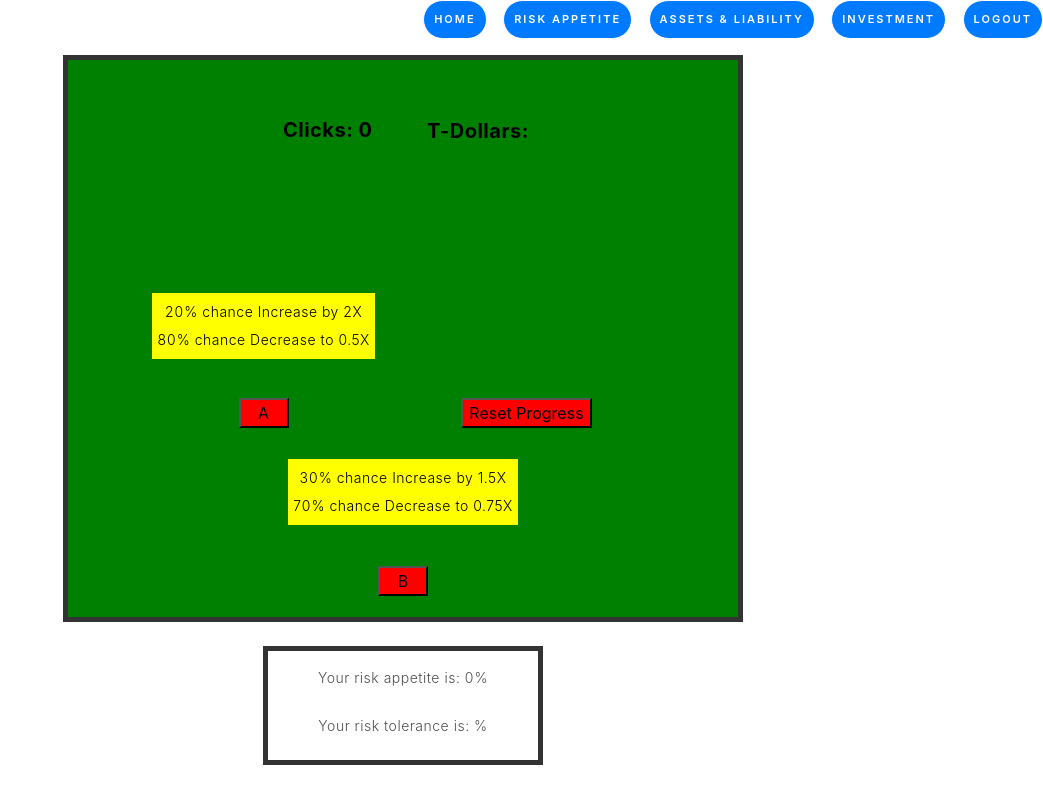
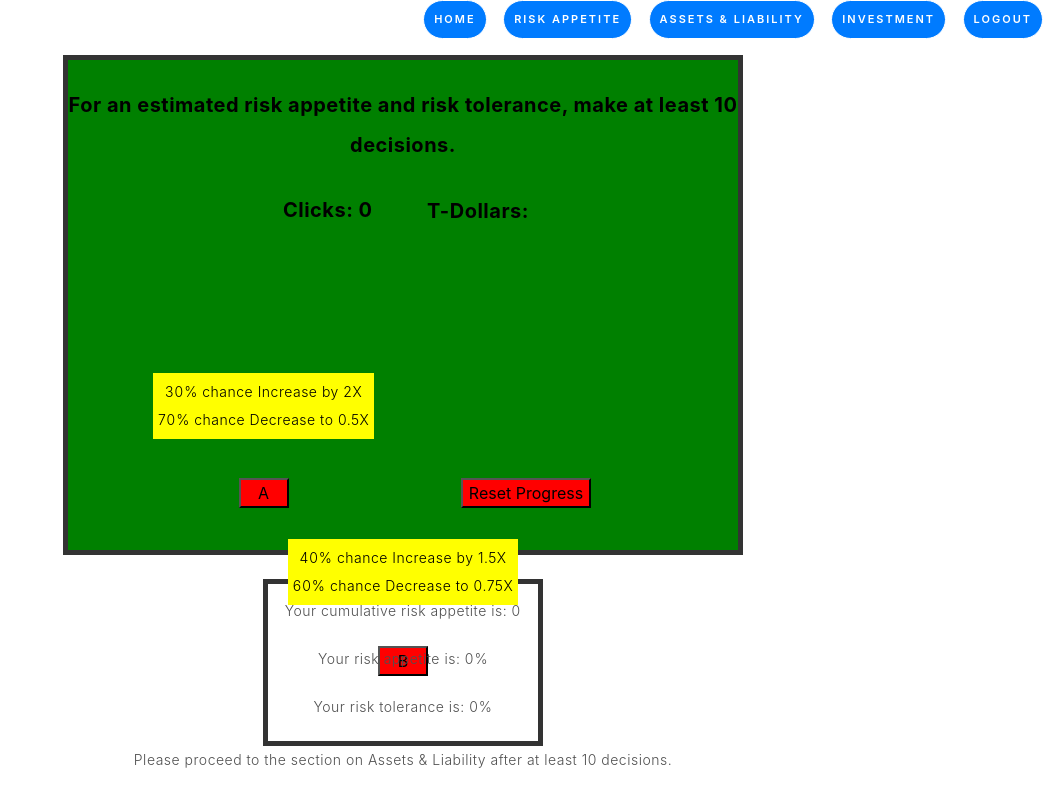
Before and after one commit to jcfrantz-2018/5thumbs, a PHP site: page /Risk.php in a window 1280 px wide. Shown: the whole page, without its empty margins (237-1280 px from the left). Run offline with PHP 8.4, Linux system fonts and the light colour scheme; the visitor is signed in with stand-in values (Sample User, id 1); data comes from the database, SQL or seed files in the repository; data that the repository does not hold is empty.

Commit message:
Completed Risk.php

```diff
--- a/Frontend/Risk.php
+++ b/Frontend/Risk.php
@@ -54,34 +54,37 @@ $username = $_SESSION['username'];
 $dao = new T_DollarsDAO();
 
 $amount = $dao->getT_DollarsbyUsername($username);
+$calc = 0;
 $appetite = 0;
+$tolerance = 0;
 $turn = 0;
-$odds1 = 20;
-$odds2 = 80;
-$odds3 = 30;
-$odds4 = 70;
+$odds1 = 30;
+$odds2 = 70;
+$odds3 = 40;
+$odds4 = 60;
 
 ?>
 
 <html>
-<div style="text-align: center; border: 5px solid; margin-left: 300px; margin-right: 300px;background-color:green">
+<div style="text-align: center; border: 5px solid; margin-left: 300px; margin-right: 300px; height: 500px;background-color:green">
     <body onload="checkCookie()">
       <div style="display: inline">
+        <p style="margin-top: 25px; margin-bottom: -25px; text-align: center;font-weight: 700;color: black;font-size: 20px">For an estimated risk appetite and risk tolerance, make at least 10 decisions.</p>
         <p id='p0' style="margin-top: 50px; margin-right: 150px;font-weight: 700;color: black;font-size: 20px">Clicks: <span id='turn'></span></p>
         <p id='p1' style="margin-bottom: 100px; margin-top: -59px; margin-left: 150px;font-weight: 700;color: black;font-size: 20px">T-Dollars: <span id='t-dollars'></span></p>
       </div>
       <div class="button-wrapper" style="text-align:center;display:inline-block; margin:10px;">
-        <p id='p2' style="padding: 5px; background-color:yellow;color:black;margin-bottom: -10px"><span id='odds1'>20</span>% chance Increase by 2X</p>
-        <p id='p3' style="padding: 5px; background-color:yellow;color:black;margin-bottom: -10px"><span id='odds2'>80</span>% chance Decrease to 0.5X</p>
-        <button id="apt" onclick="myRisk(); calculate();" style="background-color:red;margin-left:auto;margin-right:auto;display:inline-block;margin-top:22%;margin-bottom:5%; width: 50px">A</button>
+        <p id='p2' style="padding: 5px; background-color:yellow;color:black;margin-bottom: -10px"><span id='odds1'></span>% chance Increase by 2X</p>
+        <p id='p3' style="padding: 5px; background-color:yellow;color:black;margin-bottom: -10px"><span id='odds2'></span>% chance Decrease to 0.5X</p>
+        <button id="apt" onclick="myRisk(); calculate1(); app(); tol();" style="background-color:red;margin-left:auto;margin-right:auto;display:inline-block;margin-top:22%;margin-bottom:5%; width: 50px">A</button>
       </div>
         &nbsp &nbsp &nbsp &nbsp &nbsp &nbsp &nbsp &nbsp
       <button onclick="resetProgress()" style="background-color:red;margin-left:auto;margin-right:auto;display:inline-block;margin-top:22%;margin-bottom:0%">Reset Progress</button>
         &nbsp &nbsp &nbsp &nbsp &nbsp &nbsp &nbsp &nbsp
       <div class="button-wrapper" style="text-align:center;display:inline-block; margin:10px;">
-        <p id='p4' style="padding: 5px; background-color:yellow;color:black;margin-bottom: -10px"><span id='odds3'>30</span>% chance Increase by 1.5X</p>
-        <p id='p5' style="padding: 5px; background-color:yellow;color:black;margin-bottom: -10px"><span id='odds4'>70</span>% chance Decrease to 0.75X</p>
-        <button id="opt" onclick="mySafe(); calculate();" style="background-color:red;margin-left:auto;margin-right:auto;display:inline-block;margin-top:22%;margin-bottom:5%; width: 50px">B</button>
+        <p id='p4' style="padding: 5px; background-color:yellow;color:black;margin-bottom: -10px"><span id='odds3'></span>% chance Increase by 1.5X</p>
+        <p id='p5' style="padding: 5px; background-color:yellow;color:black;margin-bottom: -10px"><span id='odds4'></span>% chance Decrease to 0.75X</p>
+        <button id="opt" onclick="mySafe(); calculate2(); app(); tol();" style="background-color:red;margin-left:auto;margin-right:auto;display:inline-block;margin-top:22%;margin-bottom:5%; width: 50px">B</button>
       </div>
      </body>
 
@@ -94,22 +97,27 @@ function resetProgress() {
         var odds2 = "<?php echo $odds2 ?>";
         var odds3 = "<?php echo $odds3 ?>";
         var odds4 = "<?php echo $odds4 ?>";
+        var calc = "<?php echo $calc ?>";
         var appetite = "<?php echo $appetite ?>";
+        var tolerance = "<?php echo $tolerance ?>";
         setCookie('turn', turn.toString(), 7);
         setCookie('amount', amount, 7);
         setCookie('odds1', odds1, 7);
         setCookie('odds2', odds2, 7);
         setCookie('odds3', odds3, 7);
         setCookie('odds4', odds4, 7);
+        setCookie('calc', calc, 7);
         setCookie('appetite', appetite, 7);
+        setCookie('tolerance', tolerance, 7);
         document.getElementById('turn').innerHTML = turn.toString();
         document.getElementById("t-dollars").innerHTML = amount.toString();
         document.getElementById("odds1").innerHTML = odds1.toString();
         document.getElementById("odds2").innerHTML = odds2.toString();
         document.getElementById("odds3").innerHTML = odds3.toString();
         document.getElementById("odds4").innerHTML = odds4.toString();
+        document.getElementById("calc").innerHTML = calc.toString();
         document.getElementById("appetite").innerHTML = appetite.toString();
-
+        document.getElementById("tolerance").innerHTML = tolerance.toString();
     }
 
     function getCookie(cname) {
@@ -135,16 +143,20 @@ function resetProgress() {
         var odds2 = getCookie("odds2");
         var odds3 = getCookie("odds3");
         var odds4 = getCookie("odds4");
-        var appetite = "<?php echo $appetite ?>";
+        var calc = getCookie("calc");
+        var appetite = getCookie("appetite");
+        var tolerance = getCookie("tolerance");
 
-        if (amount == '' || turn == '' ||  odds1 == '' || odds2 == '' || odds3 == '' || odds4 == '' || appetite == '') {
+        if (amount == '' || turn == '' ||  odds1 == '' || odds2 == '' || odds3 == '' || odds4 == '' || appetite == '' || tolerance == '' || calc == '') {
             var amount = "<?php echo $amount ?>";
             var turn = "<?php echo $turn ?>";
             var odds1 = "<?php echo $odds1 ?>";
             var odds2 = "<?php echo $odds2 ?>";
             var odds3 = "<?php echo $odds3 ?>";
             var odds4 = "<?php echo $odds4 ?>";
+            var calc = "<?php echo $calc ?>";
             var appetite = "<?php echo $appetite ?>";
+            var tolerance = "<?php echo $tolerance ?>";
         }
         document.getElementById('turn').innerHTML = turn;
         document.getElementById('t-dollars').innerHTML = amount;
@@ -152,7 +164,9 @@ function resetProgress() {
         document.getElementById('odds2').innerHTML = odds2;
         document.getElementById('odds3').innerHTML = odds3;
         document.getElementById('odds4').innerHTML = odds4;
-        document.getElementById("appetite").innerHTML = appetite.toString();
+        document.getElementById('calc').innerHTML = calc;
+        document.getElementById("appetite").innerHTML = appetite;
+        document.getElementById("tolerance").innerHTML = tolerance;
     }
 
     function setCookie(name,value,days) {
@@ -165,31 +179,15 @@ function resetProgress() {
         document.cookie = name + "=" + (value || "")  + expires + "; path=/";
     }
 
-    // function chooseAsset() {
-    //     var turn = parseInt(document.getElementById("turn").innerHTML);
-    //     var turn = turn + 1;
-    //     var amount = parseInt(document.getElementById("t-dollars").innerHTML);
-    //     var amount = amount * 2;
-
-    //     // var rand = Math.floor(Math.random() * 90) + 10;
-    //     // document.getElementById("h1").innerHTML = "Turn: " + turn + " T-Dollars: " + (amount * 2);
-    //     // document.getElementById("turn").innerHTML = (turn + 1)
-    //     document.getElementById('turn').innerHTML = turn.toString();
-    //     document.getElementById("t-dollars").innerHTML = amount.toString();
-    //     setCookie('turn', turn.toString(), 7);
-    //     setCookie('amount', (amount * 2), 7);
-
-    // }
-
     function myRisk() {
         var turn = parseInt(document.getElementById("turn").innerHTML);
         var turn = turn + 1;
         var amount = parseInt(document.getElementById("t-dollars").innerHTML);
-        var odds3 = parseInt(document.getElementById("odds1").innerHTML);
+        var odds1 = parseInt(document.getElementById("odds1").innerHTML);
         var rand1 = Math.floor(Math.random() * 101);
-        var rand2 = Math.floor(Math.random() * 81) + 10;
+        //var rand2 = Math.floor(Math.random() * 81) + 10;
 
-        if(rand1 > odds1){
+        if(rand1 < odds1){
           var amount = amount * 2;
         } else {
           var amount = amount * 0.5;
@@ -197,12 +195,12 @@ function resetProgress() {
 
         document.getElementById('turn').innerHTML = turn.toString();
         document.getElementById("t-dollars").innerHTML = amount.toString();
-        document.getElementById("odds1").innerHTML = rand2.toString();
-        document.getElementById("odds2").innerHTML = (100-rand2).toString();
+        //document.getElementById("odds1").innerHTML = rand2.toString();
+        //document.getElementById("odds2").innerHTML = (100-rand2).toString();
         setCookie('turn', turn.toString(), 7);
         setCookie('amount', amount, 7);
-        setCookie('odds1', rand2, 7);
-        setCookie('odds2', (100-rand2), 7);
+        //setCookie('odds1', rand2, 7);
+        //setCookie('odds2', (100-rand2), 7);
 
     }
 
@@ -212,9 +210,9 @@ function resetProgress() {
         var amount = parseInt(document.getElementById("t-dollars").innerHTML);
         var odds3 = parseInt(document.getElementById("odds3").innerHTML);
         var rand1 = Math.floor(Math.random() * 101);
-        var rand2 = Math.floor(Math.random() * 81) + 10;
+        //var rand2 = Math.floor(Math.random() * 81) + 10;
 
-        if(rand1 > odds3){
+        if(rand1 < odds3){
           var amount = amount * 1.5;
         } else {
           var amount = amount * 0.75;
@@ -222,52 +220,66 @@ function resetProgress() {
 
         document.getElementById('turn').innerHTML = turn.toString();
         document.getElementById("t-dollars").innerHTML = amount.toString();
-        document.getElementById("odds3").innerHTML = rand2.toString();
-        document.getElementById("odds4").innerHTML = (100-rand2).toString();
+        //document.getElementById("odds3").innerHTML = rand2.toString();
+        //document.getElementById("odds4").innerHTML = (100-rand2).toString();
         setCookie('turn', turn.toString(), 7);
         setCookie('amount', amount, 7);
-        setCookie('odds3', rand2, 7);
-        setCookie('odds4', (100-rand2), 7);
+        //setCookie('odds3', rand2, 7);
+        //setCookie('odds4', (100-rand2), 7);
 
     }
 
-    function calculate() {
+    function calculate1() {
         var appetite = parseInt(document.getElementById("appetite").innerHTML);
         var odds1 = parseInt(document.getElementById("odds1").innerHTML);
-        var appetite = appetite += odds1;
+        var appetite = appetite + odds1;
+        var rand2 = Math.floor(Math.random() * 81) + 10;
 
-        document.getElementById('appetite').innerHTML = value.toString();
-        setCookie('appetite', value, 7);
+        document.getElementById('appetite').innerHTML = appetite.toString();
+        document.getElementById("odds1").innerHTML = rand2.toString();
+        document.getElementById("odds2").innerHTML = (100-rand2).toString();
+        setCookie('appetite', appetite, 7);
+        setCookie('odds1', rand2, 7);
+        setCookie('odds2', (100-rand2), 7);
+    }
 
+    function calculate2() {;
+        var appetite = parseInt(document.getElementById("appetite").innerHTML);
+        var odds3 = parseInt(document.getElementById("odds3").innerHTML);
+        var appetite = appetite + odds3;
+        var rand2 = Math.floor(Math.random() * 81) + 10;
+
+        document.getElementById('appetite').innerHTML = appetite.toString();
+        document.getElementById("odds3").innerHTML = rand2.toString();
+        document.getElementById("odds4").innerHTML = (100-rand2).toString();
+        setCookie('appetite', appetite, 7);
+        setCookie('odds3', rand2, 7);
+        setCookie('odds4', (100-rand2), 7);
+    }
+
+    function app() {
+        var turn = parseInt(document.getElementById("turn").innerHTML);
+        var appetite = parseInt(document.getElementById("appetite").innerHTML);
+
+        document.getElementById("calc").innerHTML = Math.floor(appetite/turn);
+    }
+
+    function tol() {
+        var turn = parseInt(document.getElementById("turn").innerHTML);
+        var appetite = parseInt(document.getElementById("appetite").innerHTML);
+
+        document.getElementById("tolerance").innerHTML = Math.floor(appetite/turn + 10);
     }
 
 
-// function mySafe() {
-
-//   var rand1 = Math.floor(Math.random() * 101);
-//   var rand2 = Math.floor(Math.random() * 81) + 10;
-
-//   if(rand1 > given2){
-//       document.getElementById("p0").innerHTML = "Clicks: " + count();
-//       document.getElementById("p1").innerHTML = "T-Dollars: " + amount;
-//       document.getElementById("p4").innerHTML = rand2 + "% chance Increase by 1.5X";
-//       document.getElementById("p5").innerHTML = (100-rand2) + "% chance Decrease to 0.75X";
-//       given2 = rand2;
-// } else {
-//       document.getElementById("p0").innerHTML = "Clicks: " + count();
-//       document.getElementById("p1").innerHTML = "T-Dollars: " + amount();
-//       document.getElementById("p4").innerHTML = rand2 + "% chance Increase by 1.5X";
-//       document.getElementById("p5").innerHTML = (100-rand2) + "% chance Decrease to 0.75X";
-//       given2 = rand2;
-
-// }
-// }
 </script>
 </body>
 </div>
 <br>
 <div style="text-align: center;border: 5px solid;margin-left: 500px; margin-right: 500px ">
-<p style="margin-top: 5%">Your risk appetite is: <span id='appetite'></span>%</p>
+<p style="margin-top: 5%">Your cumulative risk appetite is: <span id='appetite'></span></p>
+<p>Your risk appetite is: <span id='calc'></span>%</p>
 <p>Your risk tolerance is: <span id='tolerance'></span>%</p>
 </div>
-<html>
+<p style="text-align: center">Please proceed to the section on Assets & Liability after at least 10 decisions.</p>
+</html>
```
